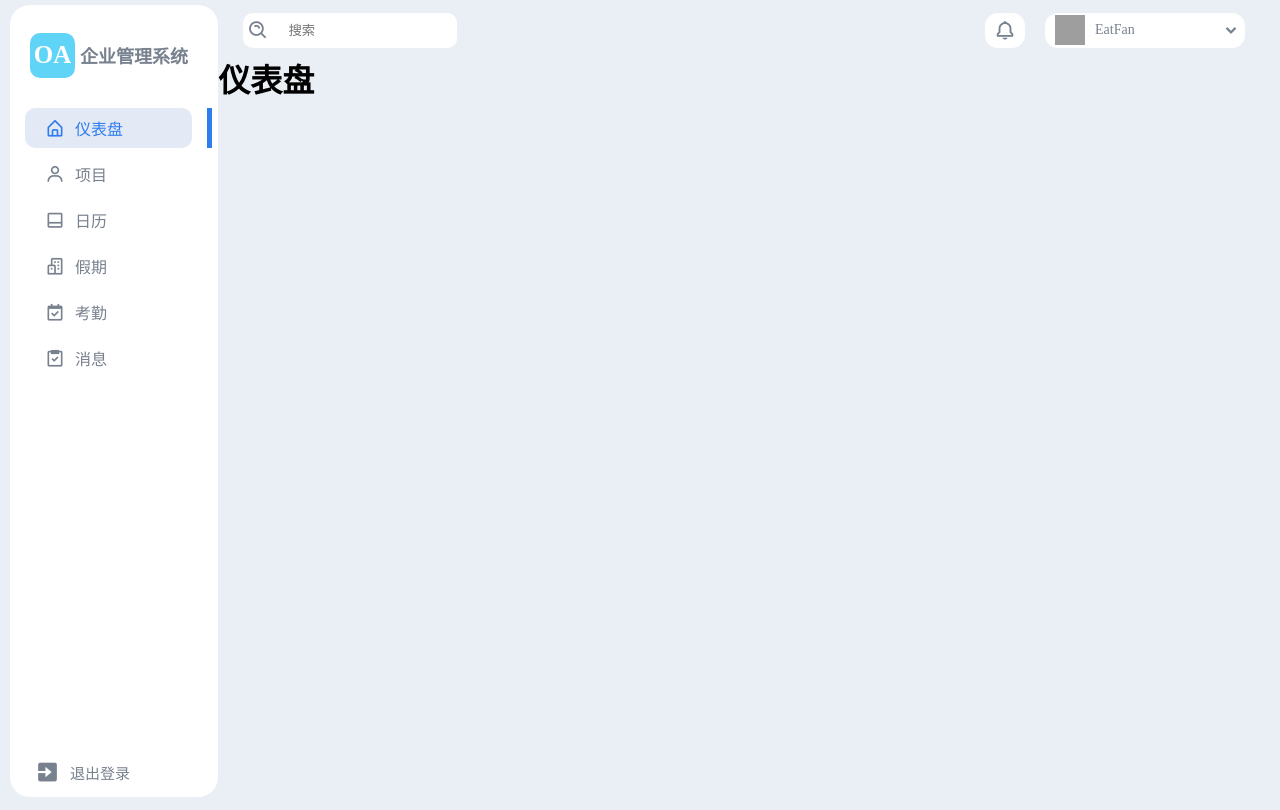
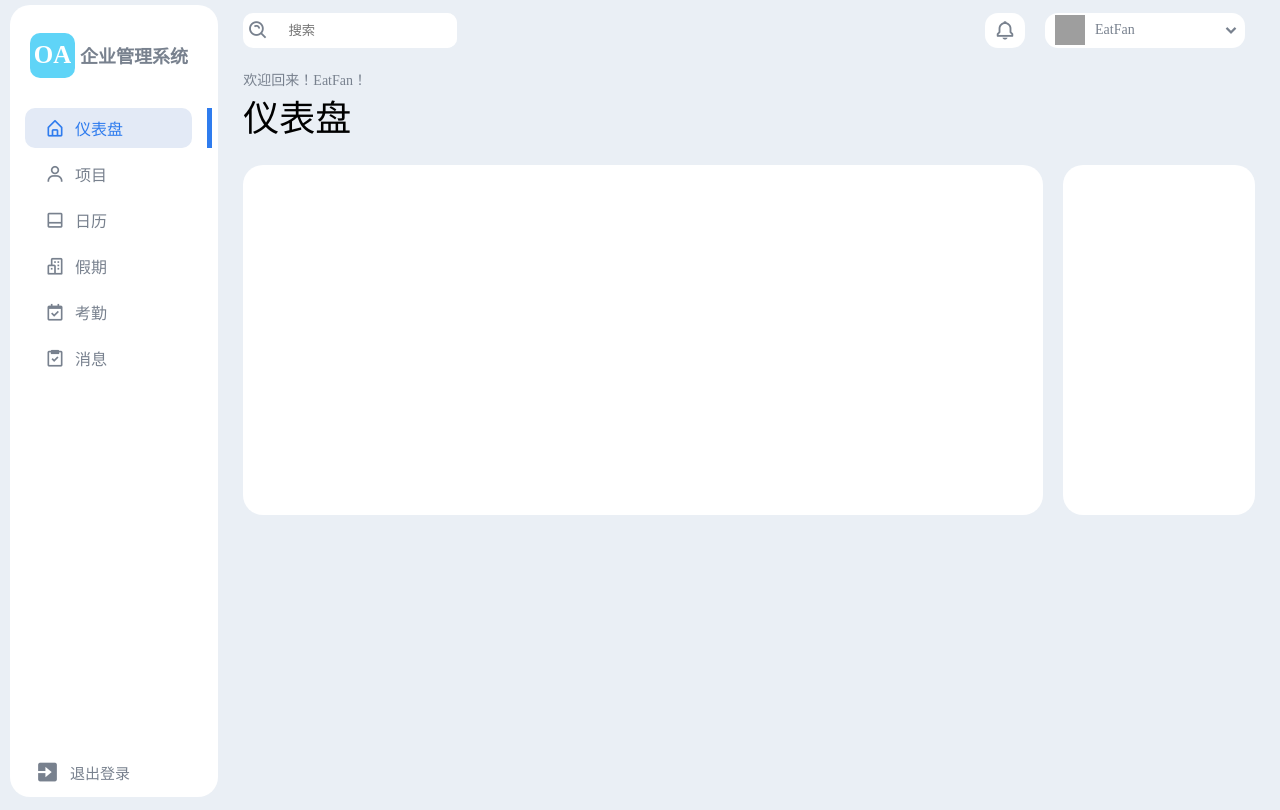
Before and after one commit to EatFans/Business-Management-System, a Vue app in the folder bms-vue/: page /dashboard in a window 1280 px wide. Built offline with nearby package versions, Linux system fonts and the light colour scheme; grey boxes are pictures that could not be loaded.

Commit message:
前端设计仪表盘界面

```diff
--- a/bms-vue/src/layout/components/IndexSection.vue
+++ b/bms-vue/src/layout/components/IndexSection.vue
@@ -1,15 +1,25 @@
 <!-- 顶投开始部分组件，标题那块 -->
 <template>
+  <div class="index-section">
 
+  </div>
 </template>
 
 <script>
 export default {
-  name: "IndexSection"
+  name: "IndexSection",
+  components: {},
+  data(){
+
+  }
 }
 </script>
 
 
 <style scoped>
-
+.index-section {
+  width: 100%;
+  height: 100px;
+  background: #fff;
+}
 </style>
--- a/bms-vue/src/views/Login.vue
+++ b/bms-vue/src/views/Login.vue
@@ -319,7 +319,7 @@ export default {
 .login-page-container {
   width: 100%;
   height: 100vh;
-  background: #434343;
+  background: #eaeff5;
   display: flex;
   justify-content: center;
   align-items: center;
@@ -351,8 +351,8 @@ export default {
 .login-box-content {
   width: 100%;
   height: auto;
-  background: #f5f5f5;
-  border-radius: 8px;
+  background: #fff;
+  border-radius: 15px;
 }
 
 /* 登陆方式切换盒样式 */
--- a/bms-vue/src/views/pages/Dashboard.vue
+++ b/bms-vue/src/views/pages/Dashboard.vue
@@ -1,13 +1,104 @@
+<!-- 仪表片主要内容部分 -->
+<template>
+ <div class="dashboard-container">
+   <!-- 顶部部分，标题内容 -->
+   <div class="index-section">
+
+     <div class="page-title">
+       <p>欢迎回来！{{username}}！</p>
+       <h1>仪表盘</h1>
+     </div>
+
+     <div class="date-info">
+
+     </div>
+   </div>
+
+   <div class="first-section">
+
+     <!-- 统计栏 -->
+     <div class="statistics-box">
+
+     </div>
+
+     <!-- 重要事件框 -->
+     <div class="important-event-box">
+
+     </div>
+   </div>
+ </div>
+</template>
+
 <script>
 export default {
-  name: "Dashboard"
+  name: "Dashboard",
+  components: {
+  },
+  data(){
+    return {
+      username: 'EatFan',
+    }
+  }
 }
 </script>
 
-<template>
- <h1>仪表盘</h1>
-</template>
+<style scoped>
+.dashboard-container {
+  width: 100%;
+  height: 100%;
+}
 
-<style scoped>
+.index-section {
+  width: 100%;
+  height: 100px;
+  //background: #fff;
+  display: flex;
+  align-items: center;
+  //border: red solid 1px;
+}
 
+/* 标题部分 */
+.page-title {
+  //border: red solid 1px;
+  margin-left: 25px;
+}
+
+.page-title p{
+  font-size: 14px;
+  color: #78818e;
+}
+
+.page-title h1 {
+  font-size: 36px;
+  font-weight: 400;
+}
+
+/* 第一部分 */
+.first-section {
+  width: 100%;
+  height: 350px;
+  //border: red solid 1px;
+  margin-top: 10px;
+  display: flex;
+  flex-direction: row;
+}
+
+/* 统计栏 */
+.statistics-box {
+  width: 75%;
+  height: 100%;
+  margin-left: 25px;
+  margin-right: 10px;
+  border-radius: 20px;
+  background: #fff;
+}
+
+.important-event-box {
+  width: calc(100% - 75% - 50px - 25px);
+  height: 100%;
+  background: #fff;
+  margin-right: 20px;
+  margin-left: 10px;
+  border-radius: 20px;
+}
 </style>
--- a/bms-vue/src/views/pages/Project.vue
+++ b/bms-vue/src/views/pages/Project.vue
@@ -5,7 +5,7 @@ export default {
 </script>
 
 <template>
- <h1>项目</h1>
+
 </template>
 
 <style scoped>
```
